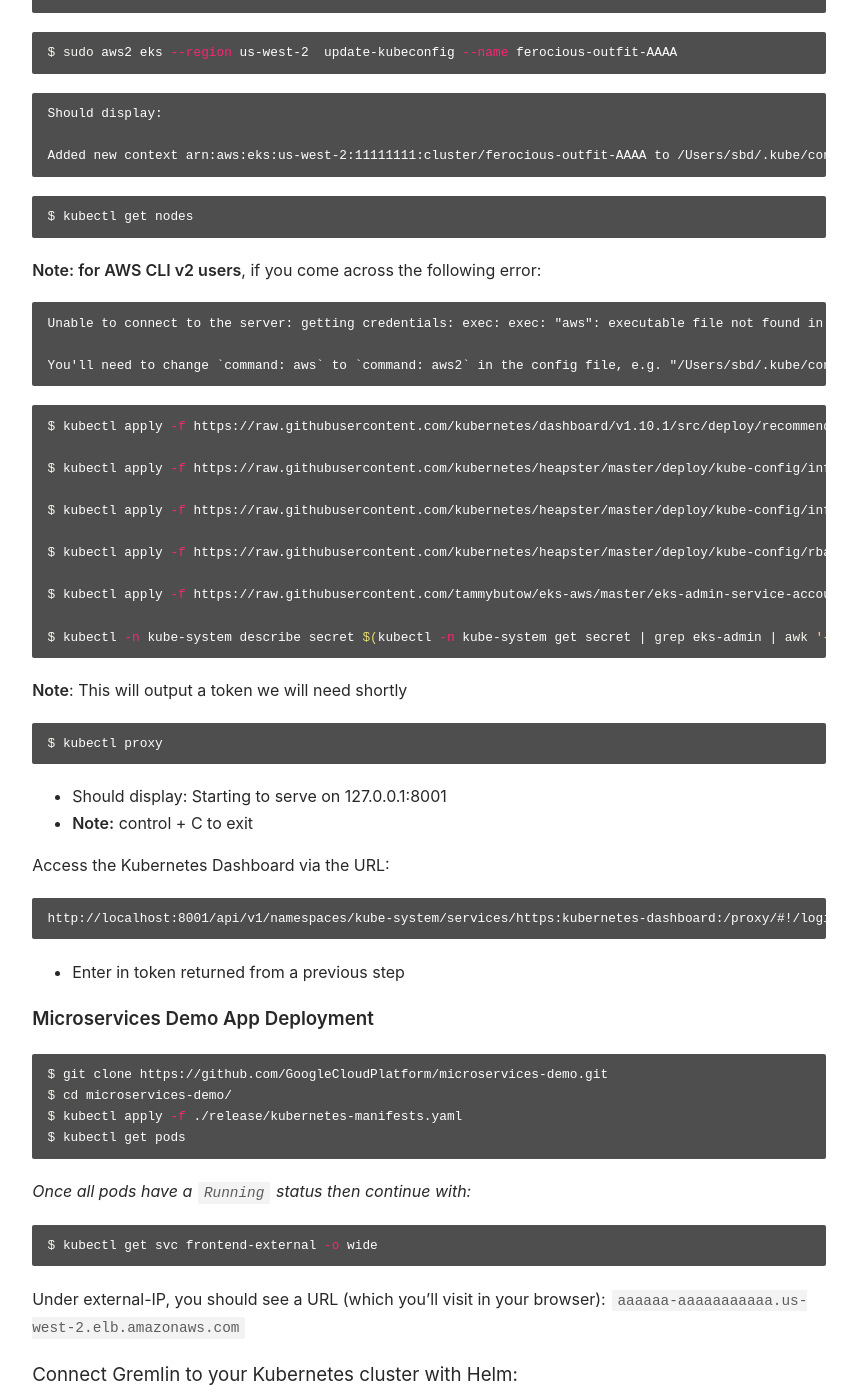
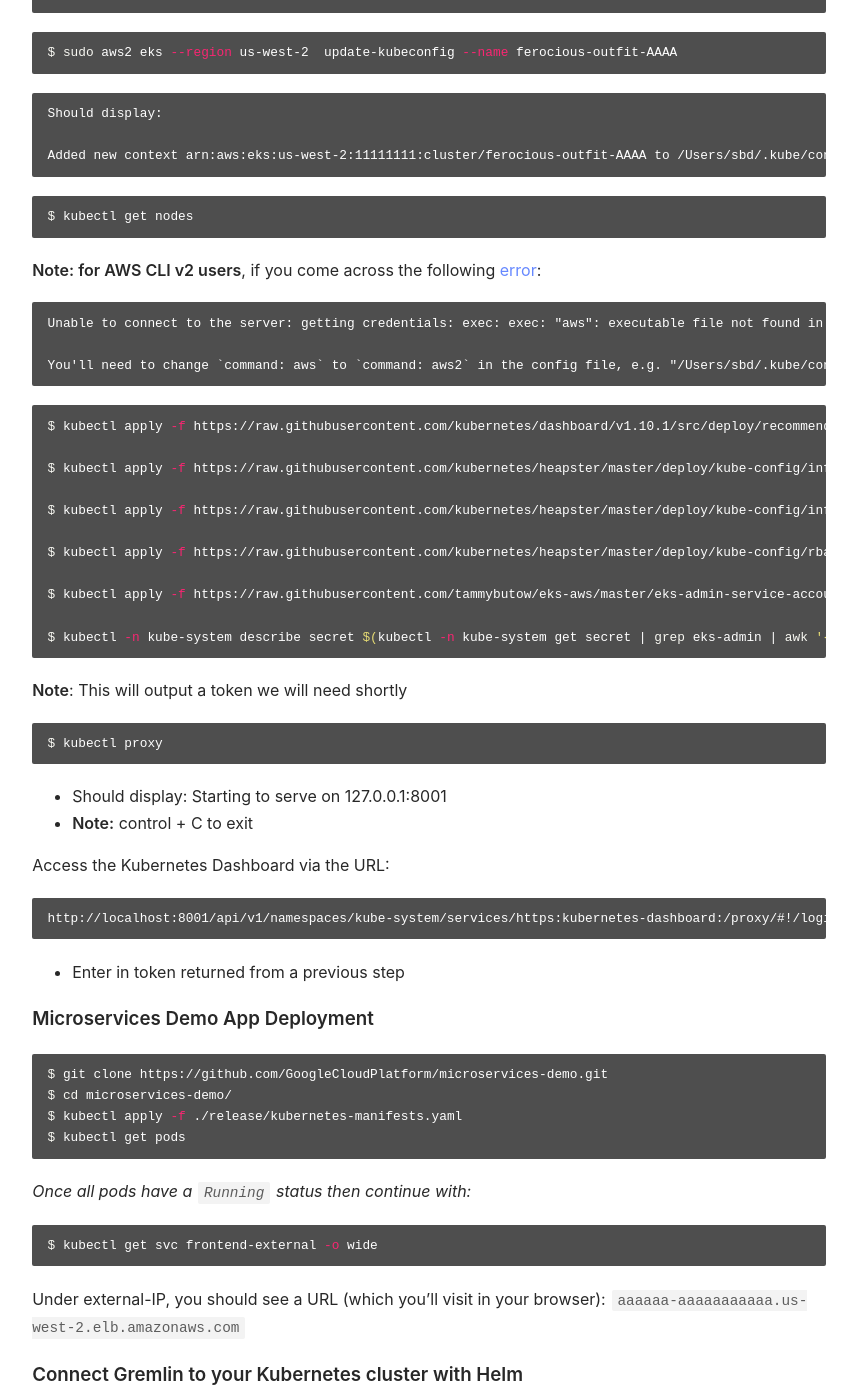
Before and after one commit to aradwyr/aradwyr.github.io, a Jekyll site: the page built from _posts/2019-12-11-notes-on-eks-gremlin.md, in a window 1280 px wide and 1400 px high, scrolled down 1882 px. Shown: the whole window, without its empty margins (211-1068 px from the left). Built offline with Jekyll 4.4.1, drawn with Linux system fonts in a browser that asks for light colours; our own code applies the rules of GitHub Pages for plain Markdown files.

Commit message:
Adds: link out to cli bug

````diff
--- a/_posts/2019-12-11-notes-on-eks-gremlin.md
+++ b/_posts/2019-12-11-notes-on-eks-gremlin.md
@@ -79,7 +79,7 @@ $ sudo aws2 eks --region us-west-2  update-kubeconfig --name ferocious-outfit-AA
 ```bash
 $ kubectl get nodes
 ```
-**Note: for AWS CLI v2 users**, if you come across the following error:
+**Note: for AWS CLI v2 users**, if you come across the following [error](https://github.com/aws/aws-cli/issues/4675):
 ```
 Unable to connect to the server: getting credentials: exec: exec: "aws": executable file not found in $PATH
 
@@ -130,7 +130,7 @@ $ kubectl get svc frontend-external -o wide
 Under external-IP, you should see a URL (which you'll visit in your browser):
     `aaaaaa-aaaaaaaaaaa.us-west-2.elb.amazonaws.com`
 
-### Connect Gremlin to your Kubernetes cluster with Helm:
+### **Connect Gremlin to your Kubernetes cluster with Helm**
 
 - To access your Gremlin certificates:
     - From the [Gremlin Dashboard]([https://app.gremlin.com/](https://app.gremlin.com/)): Under Company Settings > Teams tab > select your Team > Configuration tab > Certificates > Download
@@ -145,8 +145,8 @@ $ kubectl create secret generic gremlin-team-cert \
     - To find your Gremlin Team ID: Under Company Settings > Teams tab > select your Team > Configuration tab > Team ID
     - FYI: the cluster ID can be set to anything
 ```bash
-    $ export GREMLIN_TEAM_ID="replace-text-aaaaaa-aaaaaa"
-    $ export GREMLIN_CLUSTER_ID="replace-text"
+$ export GREMLIN_TEAM_ID="replace-text-aaaaaa-aaaaaa"
+$ export GREMLIN_CLUSTER_ID="replace-text"
 ```
 
 - Add Helm to your repo and upload the chart to Kubernetes:
@@ -159,7 +159,7 @@ $ kubectl create secret generic gremlin-team-cert \
   > \--set gremlin.clusterID=$GREMLIN_CLUSTER_ID
 ```
 
-## Gremlin Dashboard
+### **Gremlin Dashboard**
 + The final steps of the process involves launching a shutdown attack to test the microservices demo app (Hipster Shop) and the EKS clusters' reliability.
 + Go to your [Gremlin account's dashboard](https://app.gremlin.com/attacks/infrastructure) > select **New Attack**:
     - Under `What do you want to attack` >  select **Kubernetes**
@@ -176,7 +176,7 @@ $ kubectl create secret generic gremlin-team-cert \
 ![500 Error](/assets/gremlin-shutdown-attack.jpg)
 
 
-## Troubleshooting
+### Troubleshooting
 ```bash
 $ aws2 sts get-caller-identity
 $ aws-iam-authenticator token -i environment_name.region.environment_type
````
